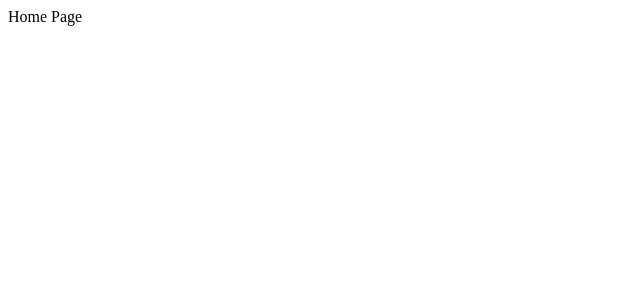
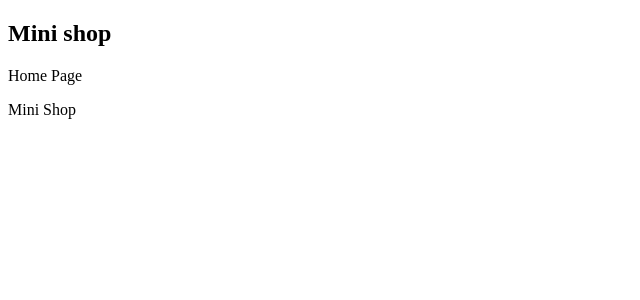
Before and after one commit to yitzhakrubin16-spec/mini-shop, a React (Vite) app: page / in a window 1280 px wide. Shown: the top 300 px of the page, without its empty margins (0-640 px from the left). Built offline with nearby package versions, Linux system fonts and the light colour scheme.

Commit message:
Add shared layout with header and footer

```diff
--- a/src/App.tsx
+++ b/src/App.tsx
@@ -4,14 +4,17 @@
 import HomePage from "./pages/HomePage"
 import FavoritesPage from './pages/FavoritesPage'
 import ProductPage from './pages/ProductPage'
+import Layout from './Layout'
 
 
 function App() {
   return (
     <Routes>
-      <Route path='/' element={<HomePage />} />
-      <Route path='/favorites' element={<FavoritesPage />}/>
-      <Route path='/products/:id' element={<ProductPage />}/>
+      <Route element={<Layout />}>
+        <Route path='/' element={<HomePage />} />
+        <Route path='/favorites' element={<FavoritesPage />}/>
+        <Route path='/products/:id' element={<ProductPage />}/>
+      </Route>
     </Routes>
 
   )
--- /dev/null
+++ b/src/Layout.tsx
@@ -0,0 +1,19 @@
+import { Outlet } from "react-router"
+import Header from "./components/Header"
+import Footer from "./components/Footer"
+
+function Layout() {
+  return (
+    <>
+    <Header />
+
+    <main>
+        <Outlet/>
+    </main>
+
+    <Footer />
+    </>
+  )
+}
+
+export default Layout
--- /dev/null
+++ b/src/components/Footer.tsx
@@ -0,0 +1,10 @@
+
+function Footer() {
+  return (
+    <footer>
+        <p>Mini Shop</p>
+    </footer>
+  )
+}
+
+export default Footer
--- /dev/null
+++ b/src/components/Header.tsx
@@ -0,0 +1,10 @@
+
+function Header() {
+  return (
+    <header>
+        <h2>Mini shop</h2>
+    </header>
+  )
+}
+
+export default Header
```
